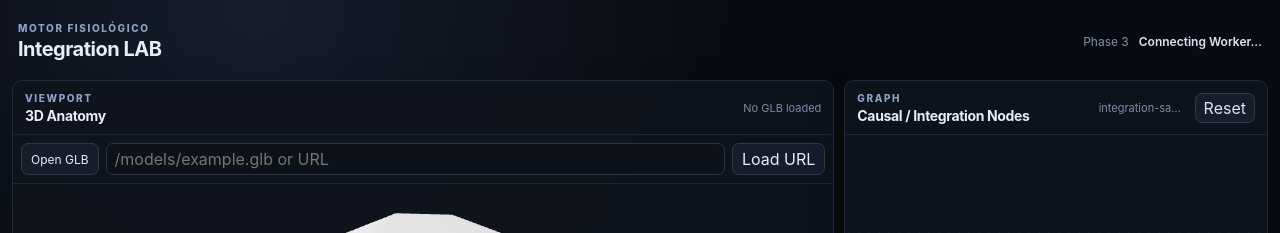
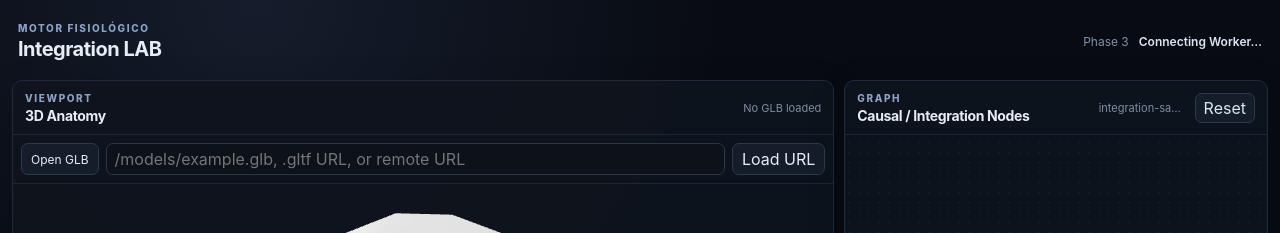
Before and after one commit to materiasordenadas-del/Motor-Fisiologico, a React (Vite) app in the folder apps/lab/: page / in a window 1280 px wide. Shown: the top 233 px of the page. Built offline with nearby package versions, Linux system fonts and the light colour scheme.

Commit message:
fix(lab): keep local picker reliable for self-contained GLB files

```diff
--- a/apps/lab/src/panels/AnatomyPanel.tsx
+++ b/apps/lab/src/panels/AnatomyPanel.tsx
@@ -42,7 +42,7 @@ export function AnatomyPanel() {
           Open GLB
           <input
             type="file"
-            accept=".glb,.gltf,model/gltf-binary,model/gltf+json"
+            accept=".glb,model/gltf-binary"
             onChange={(event) => loadFile(event.target.files?.[0])}
           />
         </label>
@@ -50,8 +50,8 @@ export function AnatomyPanel() {
           className="model-url-input"
           value={manualUrl}
           onChange={(event) => setManualUrl(event.target.value)}
-          placeholder="/models/example.glb or URL"
-          aria-label="GLB URL"
+          placeholder="/models/example.glb, .gltf URL, or remote URL"
+          aria-label="GLB or GLTF URL"
         />
         <button type="button" onClick={loadManualUrl}>Load URL</button>
       </div>
```
